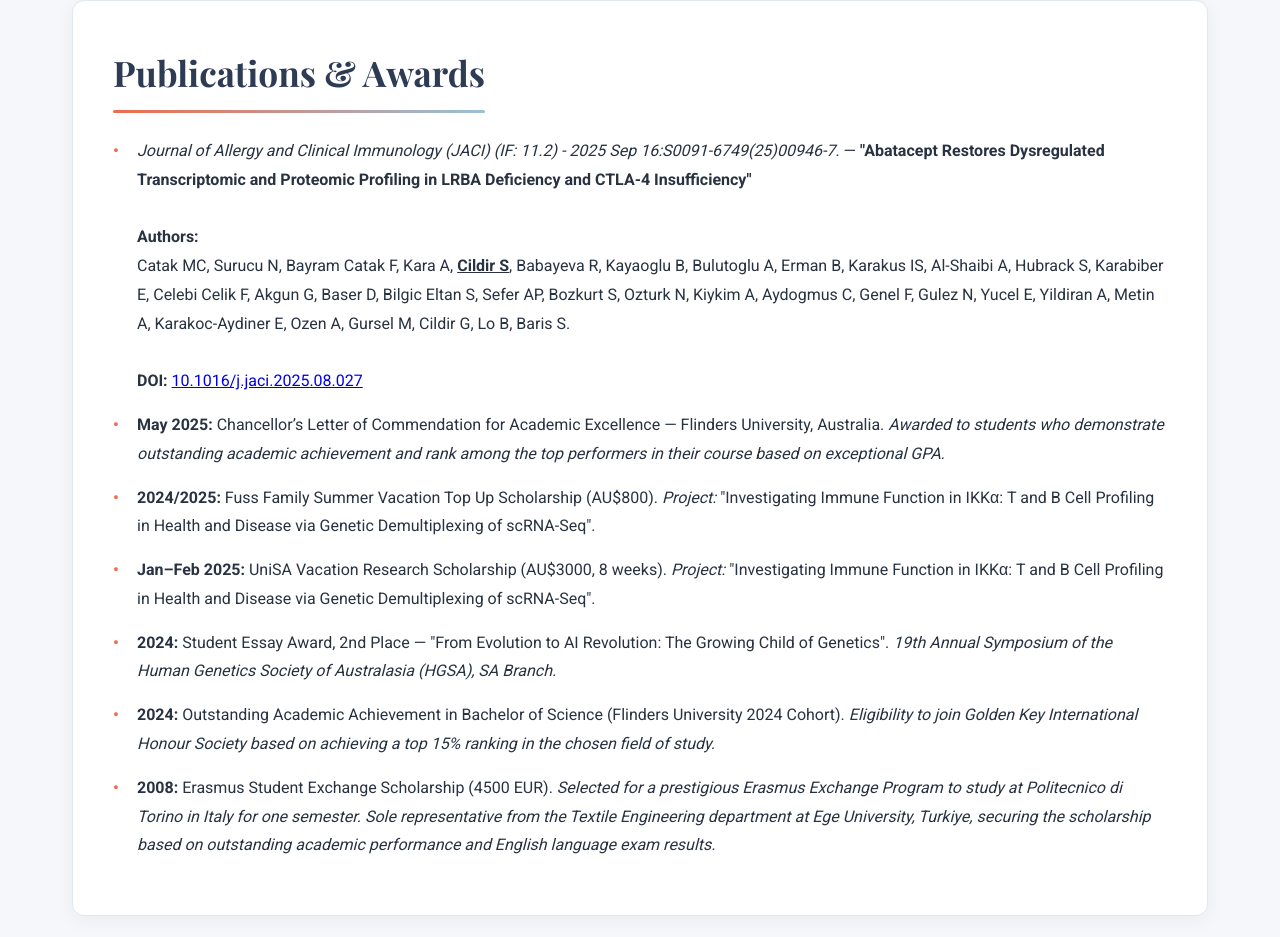
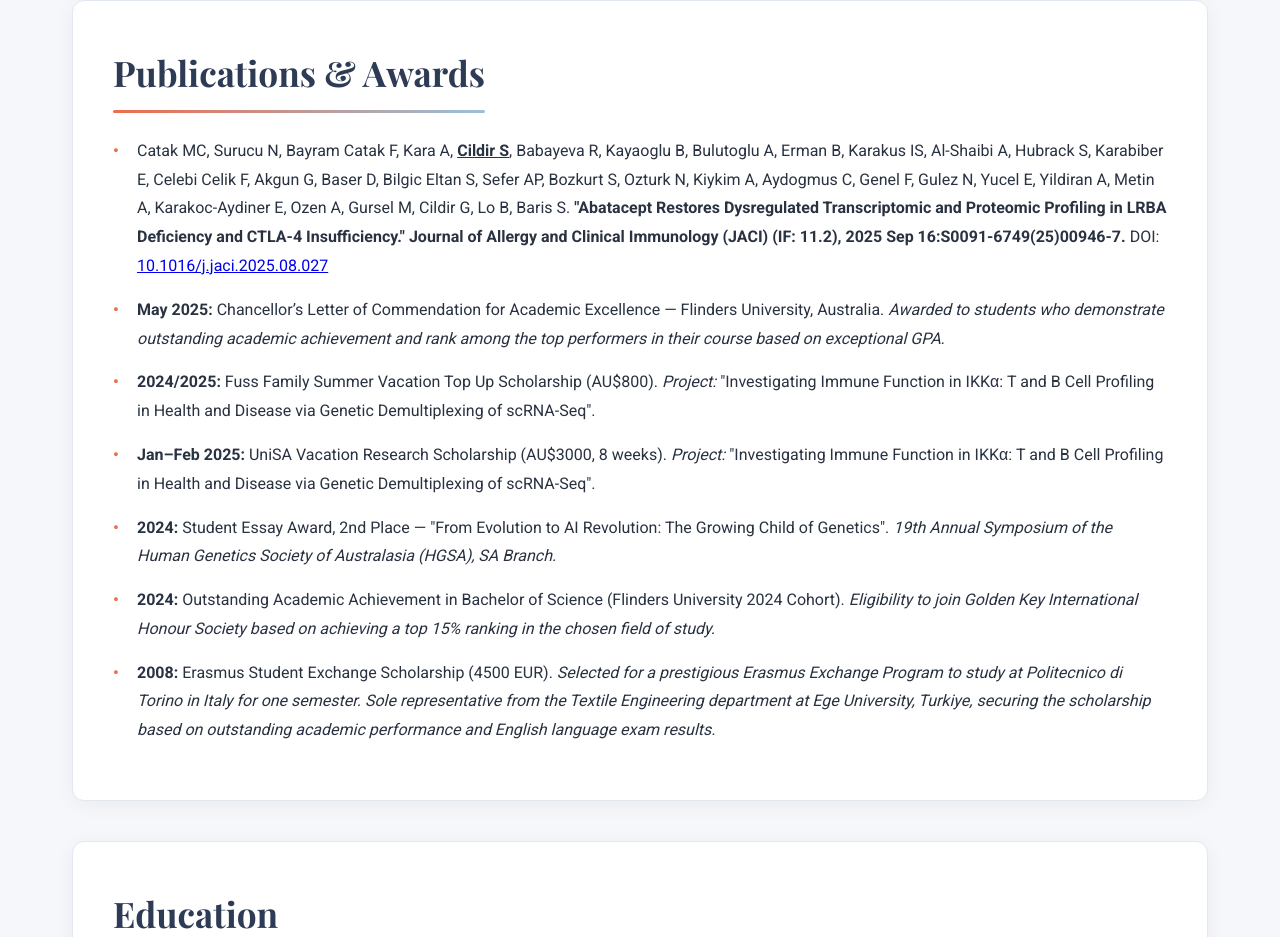
Before and after one commit to selincildir/selincildir.github.io, a plain HTML site: page index.html in a window 1280 px wide. Shown: the part 3548-4485 px from the top of the page. Drawn offline with nearby package versions, Linux system fonts and the light colour scheme.

Commit message:
update publication entry for JACI with consolidated author and article details

```diff
--- a/index.html
+++ b/index.html
@@ -473,19 +473,7 @@
   <ul>
 
     <!-- Publication -->
-    <li>
-      <em>Journal of Allergy and Clinical Immunology (JACI) (IF: 11.2) - 2025 Sep 16:S0091-6749(25)00946-7.</em> —
-      <strong>"Abatacept Restores Dysregulated Transcriptomic and Proteomic Profiling in LRBA Deficiency and CTLA-4 Insufficiency"</strong>
-      <br><br>
-      <strong>Authors:</strong><br>
-      Catak MC, Surucu N, Bayram Catak F, Kara A,
-      <strong><u>Cildir S</u></strong>, Babayeva R, Kayaoglu B, Bulutoglu A, Erman B, Karakus IS,
-      Al-Shaibi A, Hubrack S, Karabiber E, Celebi Celik F, Akgun G, Baser D, Bilgic Eltan S,
-      Sefer AP, Bozkurt S, Ozturk N, Kiykim A, Aydogmus C, Genel F, Gulez N, Yucel E,
-      Yildiran A, Metin A, Karakoc-Aydiner E, Ozen A, Gursel M, Cildir G, Lo B, Baris S.
-      <br><br>
-      <strong>DOI:</strong> <a href="https://doi.org/10.1016/j.jaci.2025.08.027" target="_blank">10.1016/j.jaci.2025.08.027</a>
-    </li>
+    <li>Catak MC, Surucu N, Bayram Catak F, Kara A, <strong><u>Cildir S</u></strong>, Babayeva R, Kayaoglu B, Bulutoglu A, Erman B, Karakus IS, Al-Shaibi A, Hubrack S, Karabiber E, Celebi Celik F, Akgun G, Baser D, Bilgic Eltan S, Sefer AP, Bozkurt S, Ozturk N, Kiykim A, Aydogmus C, Genel F, Gulez N, Yucel E, Yildiran A, Metin A, Karakoc-Aydiner E, Ozen A, Gursel M, Cildir G, Lo B, Baris S. <strong>"Abatacept Restores Dysregulated Transcriptomic and Proteomic Profiling in LRBA Deficiency and CTLA-4 Insufficiency."</strong> <strong>Journal of Allergy and Clinical Immunology (JACI) (IF: 11.2), 2025 Sep 16:S0091-6749(25)00946-7.</strong> DOI: <a href="https://doi.org/10.1016/j.jaci.2025.08.027" target="_blank">10.1016/j.jaci.2025.08.027</a></li>
 
     <!-- Awards -->
     <li>
```
